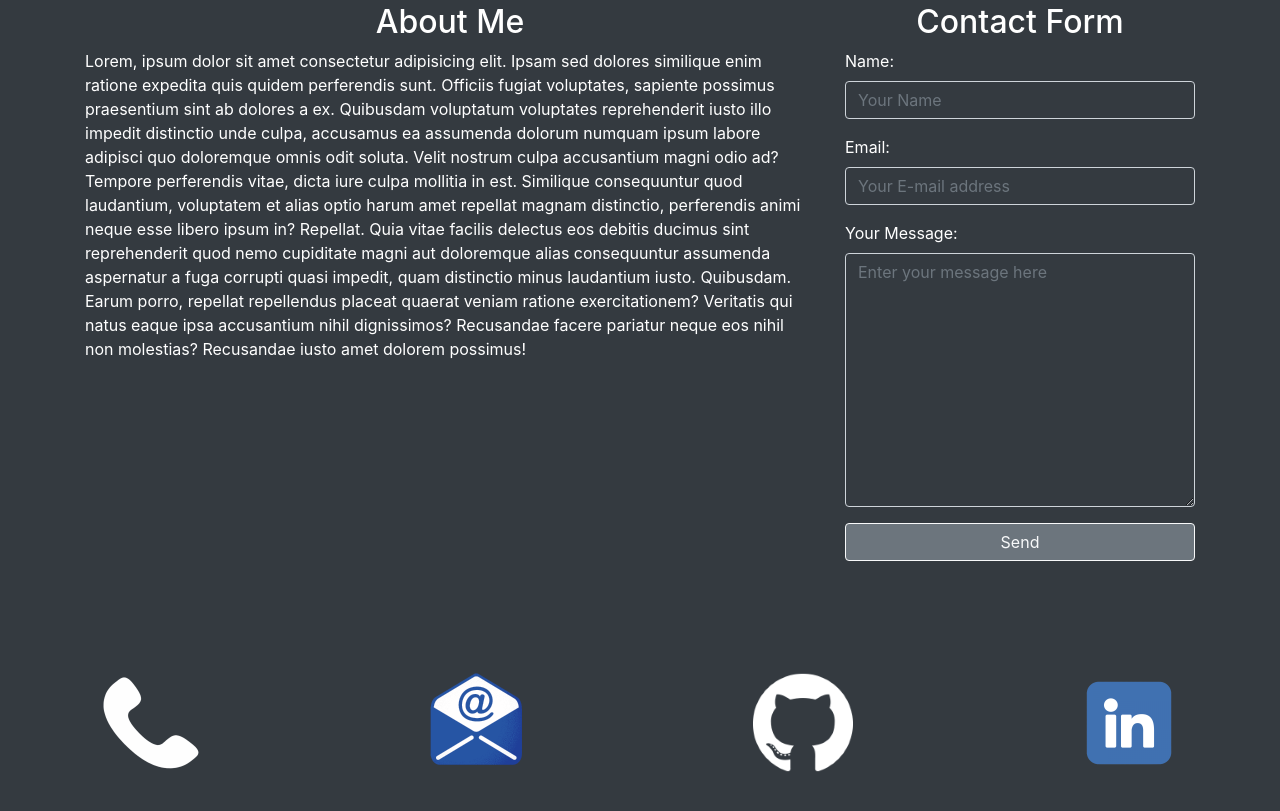
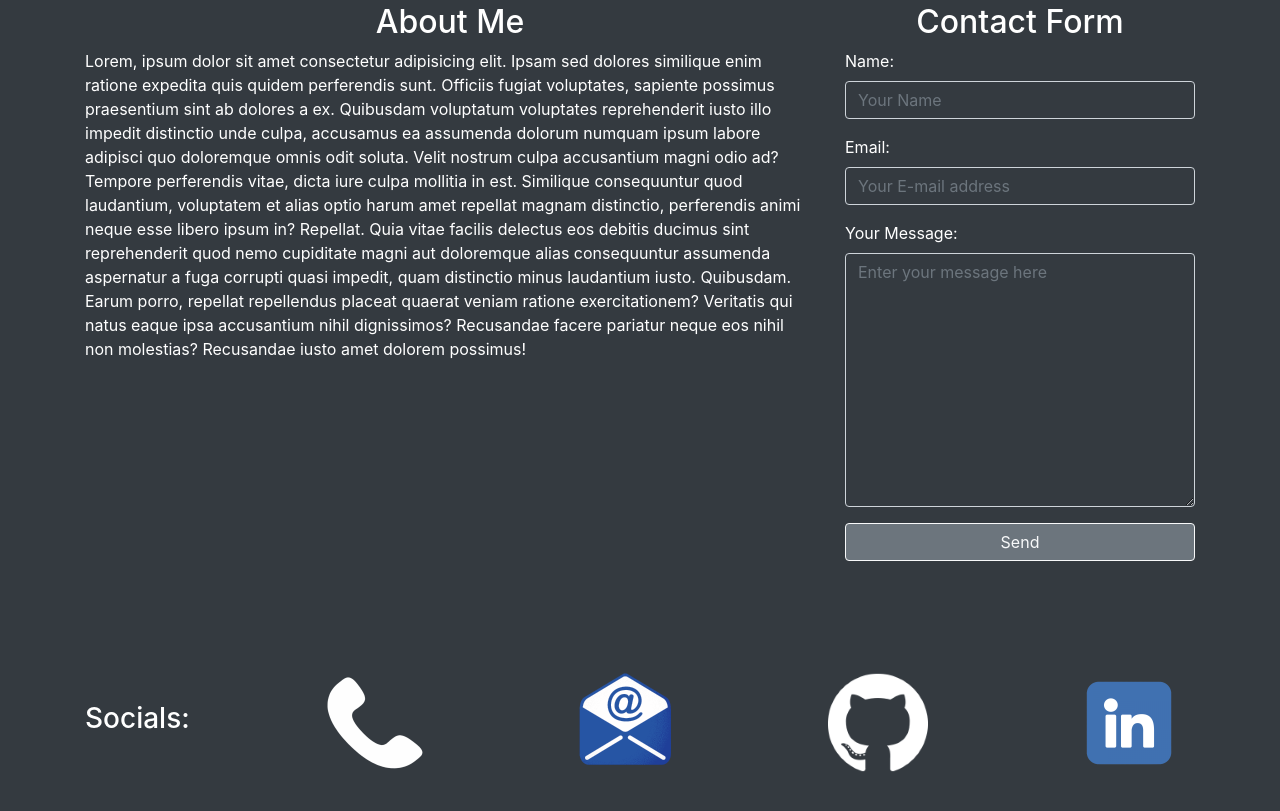
Before and after one commit to AywinK/Bootstrap-Portfolio, a plain HTML site: page index.html in a window 1280 px wide. Shown: the part 4584-5395 px from the top of the page. Drawn offline with nearby package versions, Linux system fonts and the light colour scheme.

Commit message:
added developer protfolio and removed border from icons. also added back footer heading to md and lg

```diff
--- a/index.html
+++ b/index.html
@@ -276,8 +276,8 @@
     </main>
 
     <!-- Footer element -->
-    <footer class="bg-dark text-white container d-flex justify-content-between py-5" id="socials">
-        <h3 class="d-none">Socials:</h3>
+    <footer class="bg-dark text-white container d-flex justify-content-between align-items-center py-5" id="socials">
+        <h3 class="d-none d-md-block d-lg-block">Socials:</h3>
         <a href="tel:+4407388927184" class="m-2">
             <img src="./assets/images/Phone_icon.png" class="img-fluid p-2" alt="Phone icon">
           </a>
```
